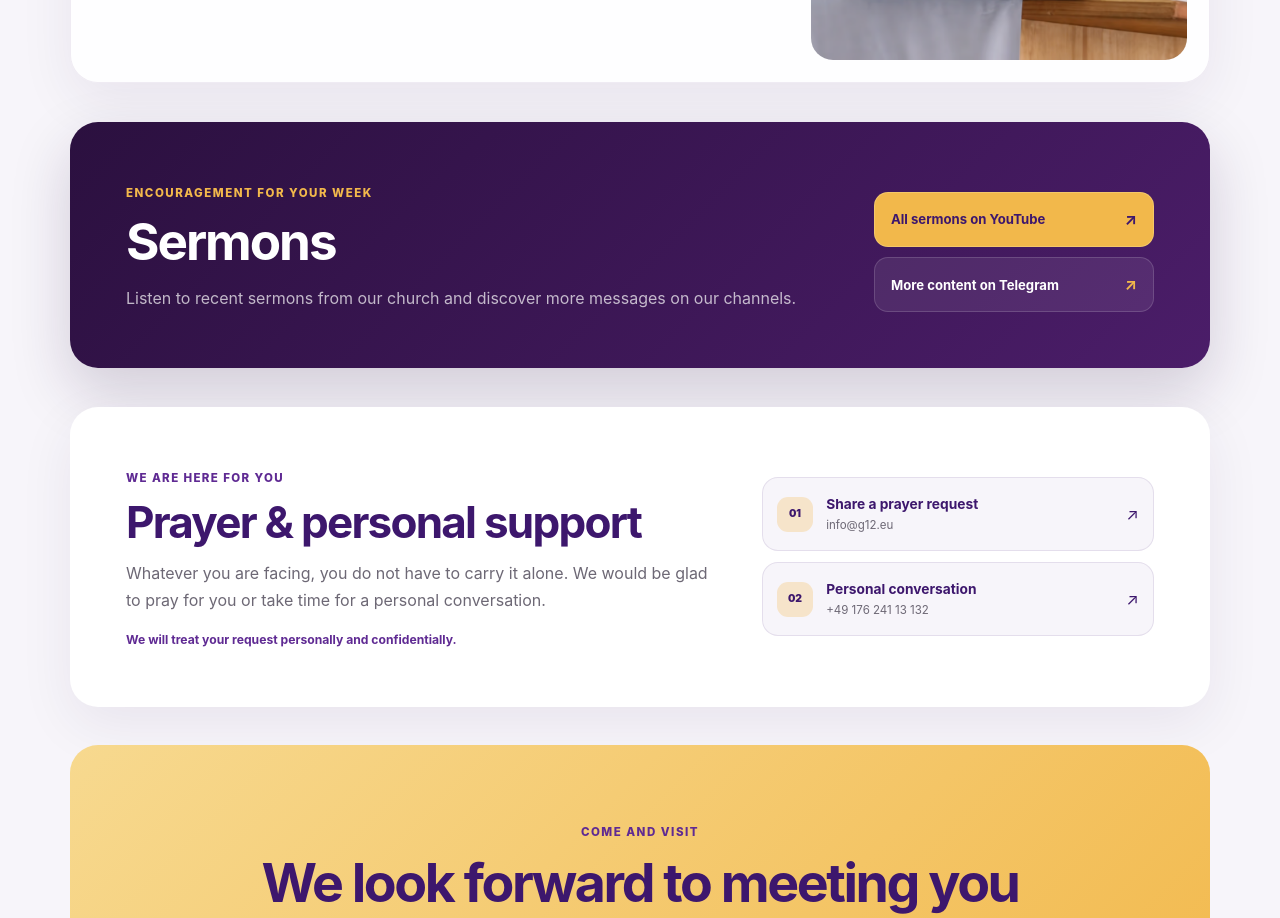
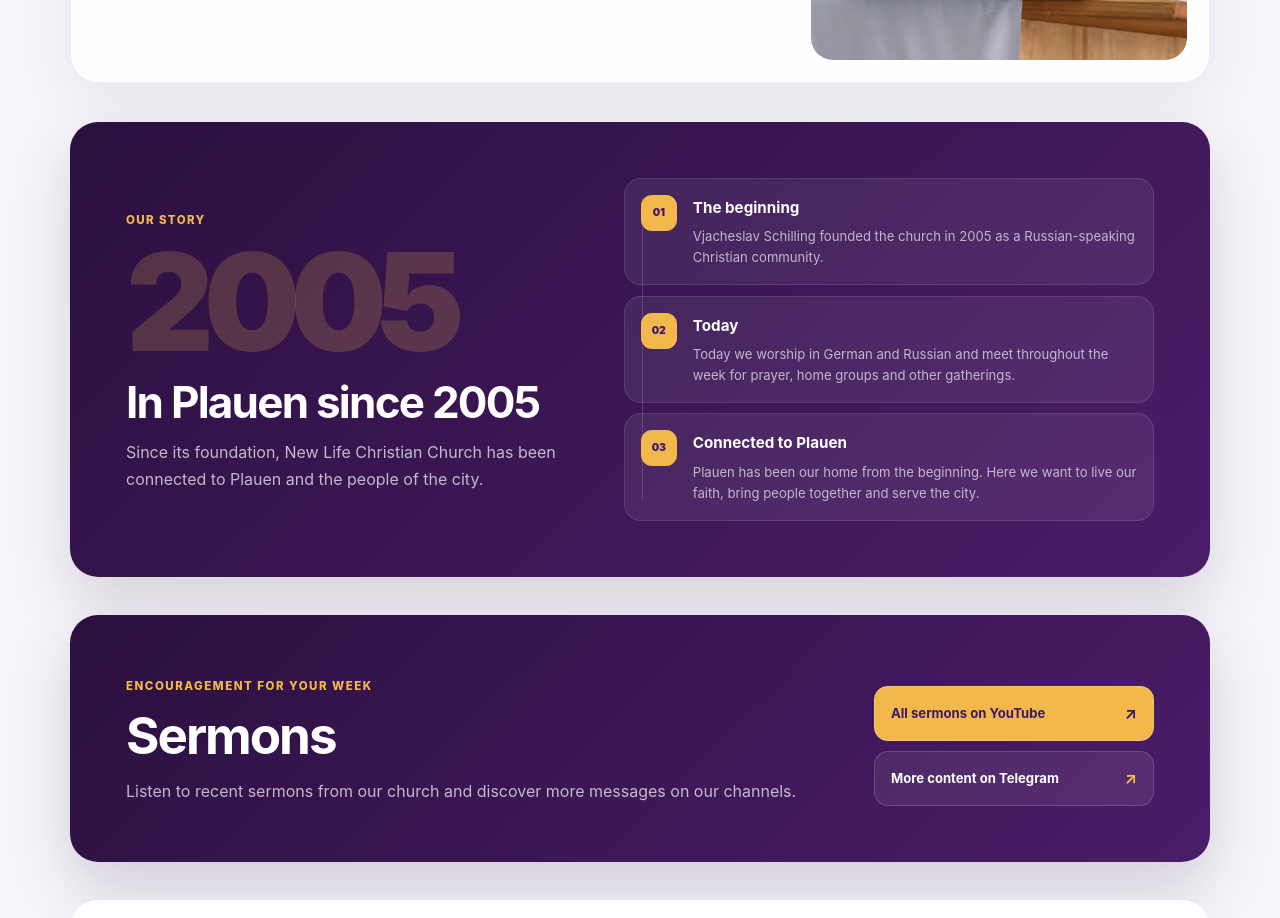
Before and after one commit to dignityinside/g12_eu, a Vue app: page / in a window 1280 px wide. Shown: the part 3140-4058 px from the top of the page. Built offline with nearby package versions, Linux system fonts and the light colour scheme.

Commit message:
Implement new design

```diff
--- /dev/null
+++ b/src/components/HistoryBlock.vue
@@ -0,0 +1,45 @@
+<template>
+  <section class="history-section">
+    <div class="history-section__intro">
+      <span>{{ $t('landing.historyEyebrow') }}</span>
+      <strong>2005</strong>
+      <h2>{{ $t('landing.historyTitle') }}</h2>
+      <p>{{ $t('landing.historyIntro') }}</p>
+    </div>
+
+    <div class="history-timeline">
+      <article>
+        <span>01</span>
+        <div><h3>{{ $t('landing.historyBeginningTitle') }}</h3><p>{{ $t('landing.historyBeginningText') }}</p></div>
+      </article>
+      <article>
+        <span>02</span>
+        <div><h3>{{ $t('landing.historyTodayTitle') }}</h3><p>{{ $t('landing.historyTodayText') }}</p></div>
+      </article>
+      <article>
+        <span>03</span>
+        <div><h3>{{ $t('landing.historyPlauenTitle') }}</h3><p>{{ $t('landing.historyPlauenText') }}</p></div>
+      </article>
+    </div>
+  </section>
+</template>
+
+<style scoped lang="scss">
+@use '@assets/scss/main.scss' as *;
+
+.history-section { display: grid; gap: clamp(1.8rem,5vw,4rem); margin-bottom: clamp(1.25rem,3vw,2.5rem); padding: clamp(1.7rem,5vw,3.5rem); border-radius: 28px; background: linear-gradient(135deg,#2b103f,#4b1d69); color: $color-white; box-shadow: 0 24px 60px rgba(41,16,59,.16); }
+.history-section__intro > span { color: $color-secondary; font-size: .72rem; font-weight: 850; letter-spacing: .12em; text-transform: uppercase; }
+.history-section__intro > strong { display: block; margin-top: .75rem; color: rgba(242,184,75,.2); font-size: clamp(4.5rem,13vw,8.5rem); font-weight: 900; line-height: .85; letter-spacing: -.075em; }
+.history-section h2 { margin: 1.2rem 0 .8rem; font-size: clamp(1.9rem,4vw,2.75rem); line-height: 1.08; letter-spacing: -.04em; }
+.history-section__intro p { max-width: 580px; margin: 0; color: rgba(255,255,255,.7); }
+.history-timeline { position: relative; display: grid; gap: .65rem; }
+.history-timeline::before { position: absolute; top: 1.25rem; bottom: 1.25rem; left: 1.12rem; width: 1px; background: rgba(255,255,255,.15); content: ''; }
+.history-timeline article { position: relative; display: grid; grid-template-columns: auto minmax(0,1fr); gap: 1rem; padding: 1rem; border: 1px solid rgba(255,255,255,.1); border-radius: 17px; background: rgba(255,255,255,.07); }
+.history-timeline article > span { z-index: 1; display: grid; place-items: center; width: 2.25rem; height: 2.25rem; border-radius: 11px; background: $color-secondary; color: $color-primary; font-size: .65rem; font-weight: 900; }
+.history-timeline h3 { margin: 0 0 .35rem; color: $color-white; font-size: .95rem; }
+.history-timeline p { margin: 0; color: rgba(255,255,255,.66); font-size: .82rem; line-height: 1.6; }
+
+@include breakpoint('s') {
+  .history-section { grid-template-columns: minmax(0,.9fr) minmax(0,1.1fr); align-items: center; }
+}
+</style>
--- a/src/i18n/messages/de.js
+++ b/src/i18n/messages/de.js
@@ -67,6 +67,15 @@ export default {
     supportPrivacy: 'Dein Anliegen behandeln wir persönlich und vertraulich.',
     prayerRequest: 'Gebetsanliegen mitteilen',
     personalTalk: 'Persönliches Gespräch',
+    historyEyebrow: 'Unsere Geschichte',
+    historyTitle: 'Seit 2005 in Plauen',
+    historyIntro: 'Seit ihrer Gründung ist die christliche Gemeinde „Neues Leben“ mit Plauen und den Menschen der Stadt verbunden.',
+    historyBeginningTitle: 'Der Anfang',
+    historyBeginningText: 'Vjacheslav Schilling gründete die Gemeinde 2005 als russischsprachige christliche Gemeinschaft.',
+    historyTodayTitle: 'Heute',
+    historyTodayText: 'Heute feiern wir Gottesdienst auf Deutsch und Russisch und treffen uns während der Woche zu Gebet, Hauskreis und weiteren Angeboten.',
+    historyPlauenTitle: 'Mit Plauen verbunden',
+    historyPlauenText: 'Plauen ist seit der Gründung unser Zuhause. Hier möchten wir Glauben leben, Menschen zusammenbringen und für die Stadt da sein.',
     scheduleEyebrow: 'Unsere Woche',
     scheduleLocation: 'Treffpunkt',
     scheduleNote: 'Der Sonntagsgottesdienst findet auf Deutsch und Russisch statt.',
--- a/src/i18n/messages/en.js
+++ b/src/i18n/messages/en.js
@@ -67,6 +67,15 @@ export default {
     supportPrivacy: 'We will treat your request personally and confidentially.',
     prayerRequest: 'Share a prayer request',
     personalTalk: 'Personal conversation',
+    historyEyebrow: 'Our story',
+    historyTitle: 'In Plauen since 2005',
+    historyIntro: 'Since its foundation, New Life Christian Church has been connected to Plauen and the people of the city.',
+    historyBeginningTitle: 'The beginning',
+    historyBeginningText: 'Vjacheslav Schilling founded the church in 2005 as a Russian-speaking Christian community.',
+    historyTodayTitle: 'Today',
+    historyTodayText: 'Today we worship in German and Russian and meet throughout the week for prayer, home groups and other gatherings.',
+    historyPlauenTitle: 'Connected to Plauen',
+    historyPlauenText: 'Plauen has been our home from the beginning. Here we want to live our faith, bring people together and serve the city.',
     scheduleEyebrow: 'Our week',
     scheduleLocation: 'Meeting point',
     scheduleNote: 'The Sunday service is held in German and Russian.',
--- a/src/i18n/messages/ru.js
+++ b/src/i18n/messages/ru.js
@@ -67,6 +67,15 @@ export default {
     supportPrivacy: 'Мы отнесёмся к вашему обращению лично и конфиденциально.',
     prayerRequest: 'Поделиться молитвенной нуждой',
     personalTalk: 'Личная беседа',
+    historyEyebrow: 'История церкви',
+    historyTitle: 'В Плауэне с 2005 года',
+    historyIntro: 'С момента основания христианская церковь «Новая Жизнь» связана с Плауэном и людьми этого города.',
+    historyBeginningTitle: 'Начало',
+    historyBeginningText: 'Вячеслав Шиллинг основал церковь в 2005 году как русскоязычную христианскую общину.',
+    historyTodayTitle: 'Сегодня',
+    historyTodayText: 'Сегодня богослужения проходят на русском и немецком языках, а в течение недели мы встречаемся для молитвы, домашних групп и других мероприятий.',
+    historyPlauenTitle: 'Часть Плауэна',
+    historyPlauenText: 'Плауэн стал нашим домом с самого начала. Здесь мы хотим жить верой, объединять людей и служить городу.',
     scheduleEyebrow: 'Наша неделя',
     scheduleLocation: 'Место встречи',
     scheduleNote: 'Воскресное богослужение проходит на немецком и русском языках.',
--- a/src/i18n/messages/ua.js
+++ b/src/i18n/messages/ua.js
@@ -67,6 +67,15 @@ export default {
     supportPrivacy: 'Ми поставимося до вашого звернення особисто й конфіденційно.',
     prayerRequest: 'Поділитися молитовною потребою',
     personalTalk: 'Особиста розмова',
+    historyEyebrow: 'Історія церкви',
+    historyTitle: 'У Плауені з 2005 року',
+    historyIntro: 'Від часу заснування християнська церква «Нове Життя» пов’язана з Плауеном і людьми цього міста.',
+    historyBeginningTitle: 'Початок',
+    historyBeginningText: 'В’ячеслав Шилінг заснував церкву у 2005 році як російськомовну християнську громаду.',
+    historyTodayTitle: 'Сьогодні',
+    historyTodayText: 'Сьогодні богослужіння відбуваються російською та німецькою мовами, а протягом тижня ми зустрічаємося для молитви, домашніх груп та інших заходів.',
+    historyPlauenTitle: 'Частина Плауена',
+    historyPlauenText: 'Плауен став нашим домом від самого початку. Тут ми прагнемо жити вірою, об’єднувати людей і служити місту.',
     scheduleEyebrow: 'Наш тиждень',
     scheduleLocation: 'Місце зустрічі',
     scheduleNote: 'Недільне богослужіння відбувається німецькою та російською мовами.',
--- a/src/views/HomeView.vue
+++ b/src/views/HomeView.vue
@@ -4,6 +4,7 @@ import MediaBlock from '../components/MediaBlock.vue';
 import MinistriesBlock from '../components/MinistriesBlock.vue';
 import BeliefsBlock from '../components/BeliefsBlock.vue';
 import SupportBlock from '../components/SupportBlock.vue';
+import HistoryBlock from '../components/HistoryBlock.vue';
 
 const showMap = ref(false);
 const ibanCopied = ref(false);
@@ -76,6 +77,8 @@ async function copyIban() {
       :image-height="1362"
       id="pastor"
     />
+
+    <history-block />
 
     <section id="sermons" class="sermon-section">
       <div class="sermon-section__header">
```
